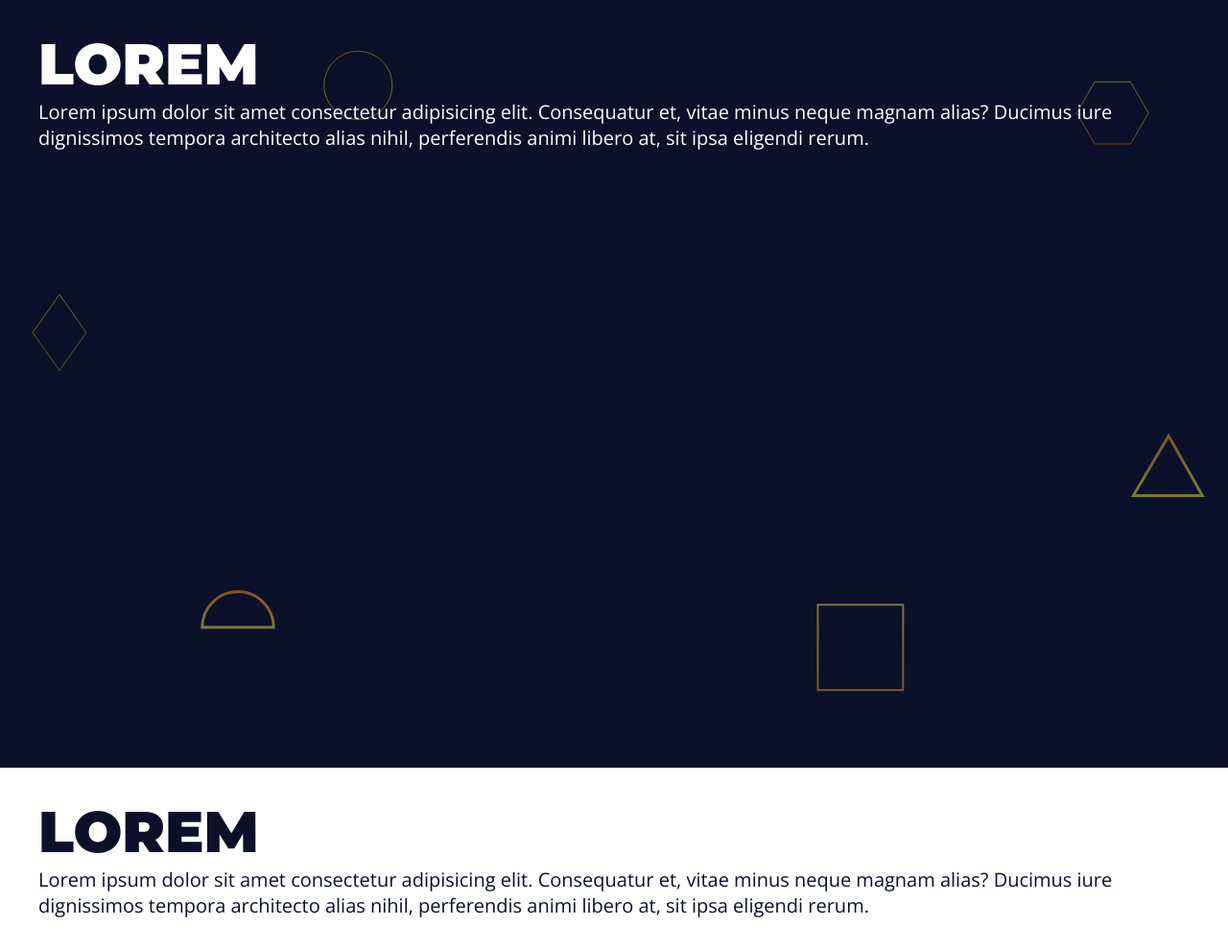
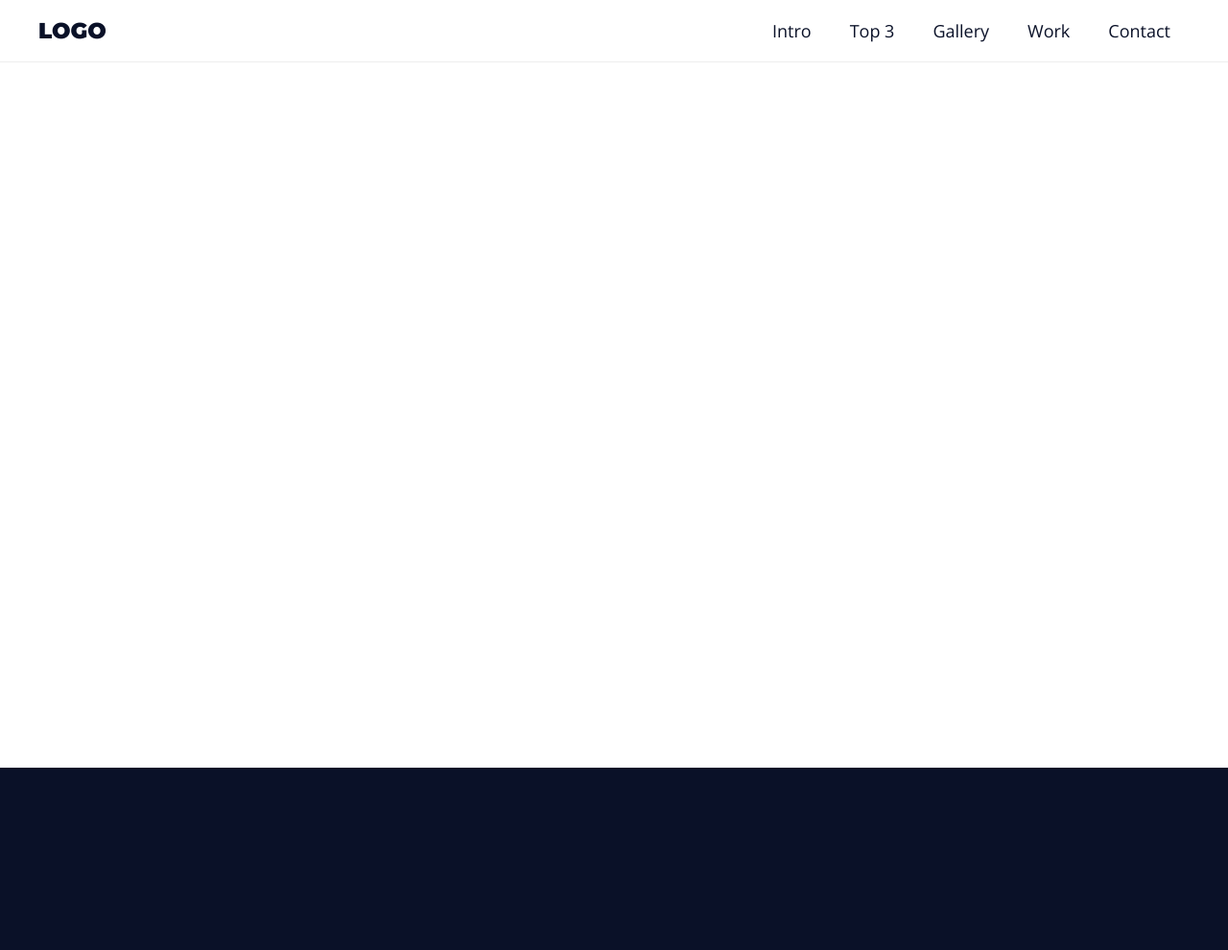
Before and after one commit to CaioMarcilio/landing-page-test, a plain HTML site: page index.html in a window 1280 px wide. Shown: the top 990 px of the page at 96% size. Drawn offline with nearby package versions, Linux system fonts and the light colour scheme.

Commit message:
Created top menu

```diff
--- a/assets/style.css
+++ b/assets/style.css
@@ -1,6 +1,7 @@
 :root {
     --primary-color: #0A1128;
     --white-color: #FFFFFF;
+    --light-gray-color: #EEE;
     --gap: 3rem;
 }
 
@@ -48,6 +49,10 @@ h6 {
     font-size: 3.5rem;
 }
 
+a {
+    text-decoration: none;
+}
+
 .main-bg {
     background-image: url('./img/main-bg.svg');
     background-size: cover;
@@ -69,3 +74,59 @@ h6 {
 .section {
     min-height: 100vh;
 }
+
+.menu {
+    background: var(--white-color);
+    position: fixed;
+    top: 0;
+    left: 0;
+    right: 0;
+    width: 100%;
+    border-bottom: 1px solid var(--light-gray-color);
+}
+
+.menu-content {
+    display: flex;
+    justify-content: space-between;
+    align-items: center;
+    padding-top: 0;
+    padding-bottom: 0;
+}
+
+.menu h1 {
+    font-size: 2.3rem;
+    color: var(--primary-color);
+}
+
+.menu h1 a{
+    color: inherit;
+}
+
+.menu ul {
+    list-style: none;
+    display: flex;
+}
+
+.menu ul li a{
+    display: block;
+    padding: 2rem;
+    font-size: 1.8rem;
+    color: var(--primary-color);
+    position: relative;
+}
+
+.menu ul li a::after{
+    content: '';
+    position: absolute;
+    bottom: 1rem;
+    left: 50%;
+    width: 0;
+    height: 0.2rem;
+    background: crimson;
+    transition: all 300ms ease-in-out;
+}
+
+.menu ul li a:hover::after {
+    width: 50%;
+    left: 25%;
+}
--- a/index.html
+++ b/index.html
@@ -10,19 +10,25 @@
     <link href="https://fonts.googleapis.com/css2?family=Montserrat:wght@900&family=Open+Sans:ital,wght@0,400;0,700;1,400&display=swap" rel="stylesheet">
     <link rel="stylesheet" href="./assets/style.css">
 </head>
-<body>
-    <section class="main-bg section">
-        <div class="main-content">
-            <h1>Lorem</h1>
-            <p>Lorem ipsum dolor sit amet consectetur adipisicing elit. Consequatur et, vitae minus neque magnam alias? Ducimus iure dignissimos tempora architecto alias nihil, perferendis animi libero at, sit ipsa eligendi rerum.</p>
-        </div>
-    </section>
+<body class="main-bg">
+    <aside class="menu">
+        <section class="main-content menu-content">
+            <h1>
+                <a href="#">LOGO</a>
+            </h1>
 
-    <section class="white-bg section">
-        <div class="main-content">
-            <h1>Lorem</h1>
-            <p>Lorem ipsum dolor sit amet consectetur adipisicing elit. Consequatur et, vitae minus neque magnam alias? Ducimus iure dignissimos tempora architecto alias nihil, perferendis animi libero at, sit ipsa eligendi rerum.</p>
-        </div>
-    </section>
+            <nav>
+                <ul>
+                    <li><a href="#">Intro</a></li>
+                    <li><a href="#">Top 3</a></li>
+                    <li><a href="#">Gallery</a></li>
+                    <li><a href="#">Work</a></li>
+                    <li><a href="#">Contact</a></li>
+                </ul>
+            </nav>
+        </section>
+    </aside>
+    <section class="section white-bg"></section>
+    <section class="section"></section>
 </body>
 </html>
```
